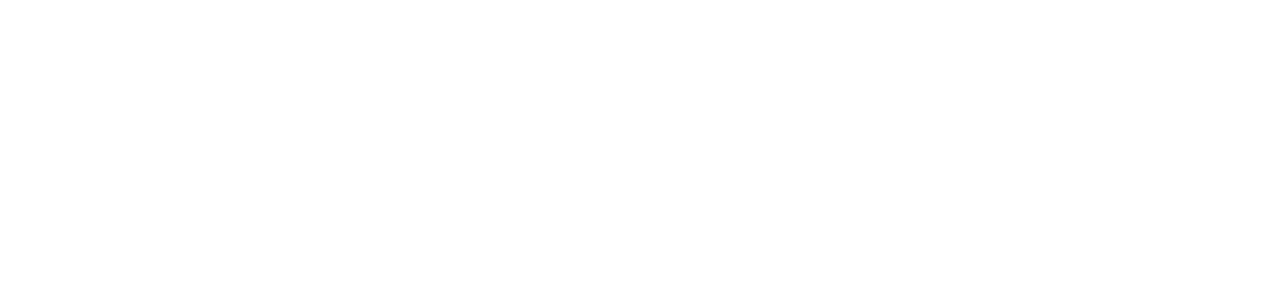
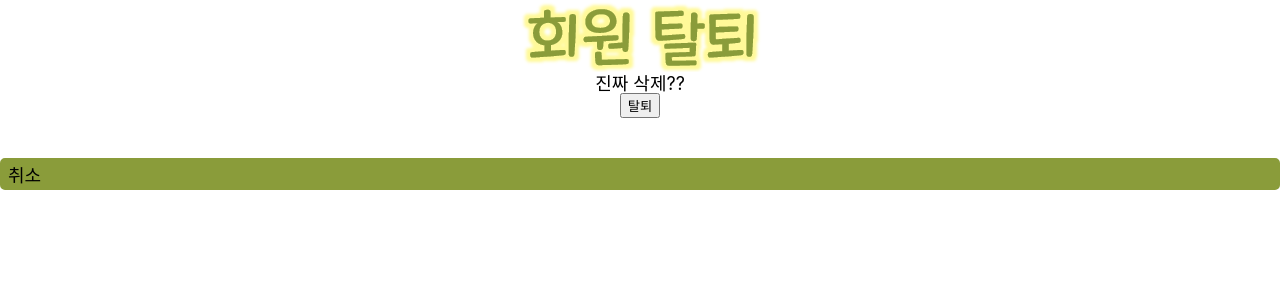
Before and after one commit to Silver-Fish/e-eum, a React (Create React App) app in the folder frontend/: page /userDelete in a window 1280 px wide. Shown: the top 300 px of the page. Built offline with nearby package versions, Linux system fonts and the light colour scheme.

Commit message:
feat / front / 회원탈퇴확인 / S04P22B104-58

```diff
--- a/frontend/src/App.js
+++ b/frontend/src/App.js
@@ -1,6 +1,8 @@
 import { Route } from 'react-router-dom';
 import {
-  Category , Login, UserRegister, MyPage, Main, Confirm,UserUpdate
+  Category , Login, UserRegister,
+  MyPage, Main, Confirm,UserUpdate,
+  UserDelete
 } from './pages';
 
 import './App.css';
@@ -15,6 +17,7 @@
       <Route path="/myPage" component={ MyPage } />
       <Route path="/confirm" component={ Confirm } />
       <Route path="/userUpdate" component={ UserUpdate } />
+      <Route path="/userDelete" component={ UserDelete } />
     </div>
   )
 }
--- /dev/null
+++ b/frontend/src/pages/UserDelete/index.js
@@ -0,0 +1,25 @@
+import React from 'react';
+import { useHistory } from "react-router-dom";
+import UserButtonComp from '../../components/ButtonComp/UserButtonComp';
+
+const UserDelete = () => {
+
+    const history = useHistory();
+
+    const onDeleteButtonClick = (e) =>{
+        //탈퇴시키고 메인으로
+        history.push('./')
+    }
+
+    return (
+        <div>
+             <img src = "/images/deleteImage.PNG"  alt = "사진입니다."/><br/>
+             <p>진짜 삭제??</p>
+             <button onClick={onDeleteButtonClick}>탈퇴</button>
+             <UserButtonComp textValue = "취소" handleClickPath ='./'></UserButtonComp><br/>
+
+        </div>
+    );
+};
+
+export default UserDelete;
--- a/frontend/src/pages/index.js
+++ b/frontend/src/pages/index.js
@@ -5,3 +5,4 @@
 export { default as MyPage } from "./MyPage"
 export { default  as Confirm } from "./Confirm"
 export { default as UserUpdate } from "./UserUpdate"
+export { default as UserDelete } from "./UserDelete"
```
Also changed, not shown: frontend/public/images/deleteImage.PNG (added).
